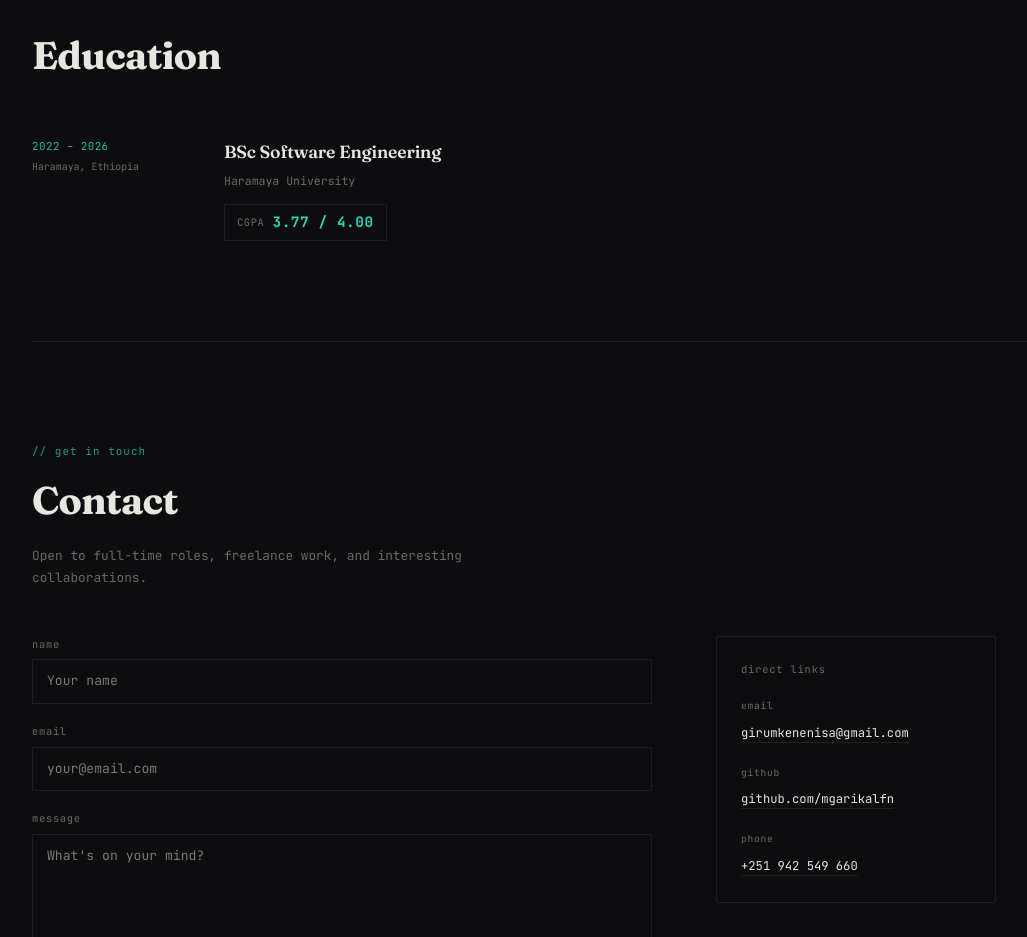
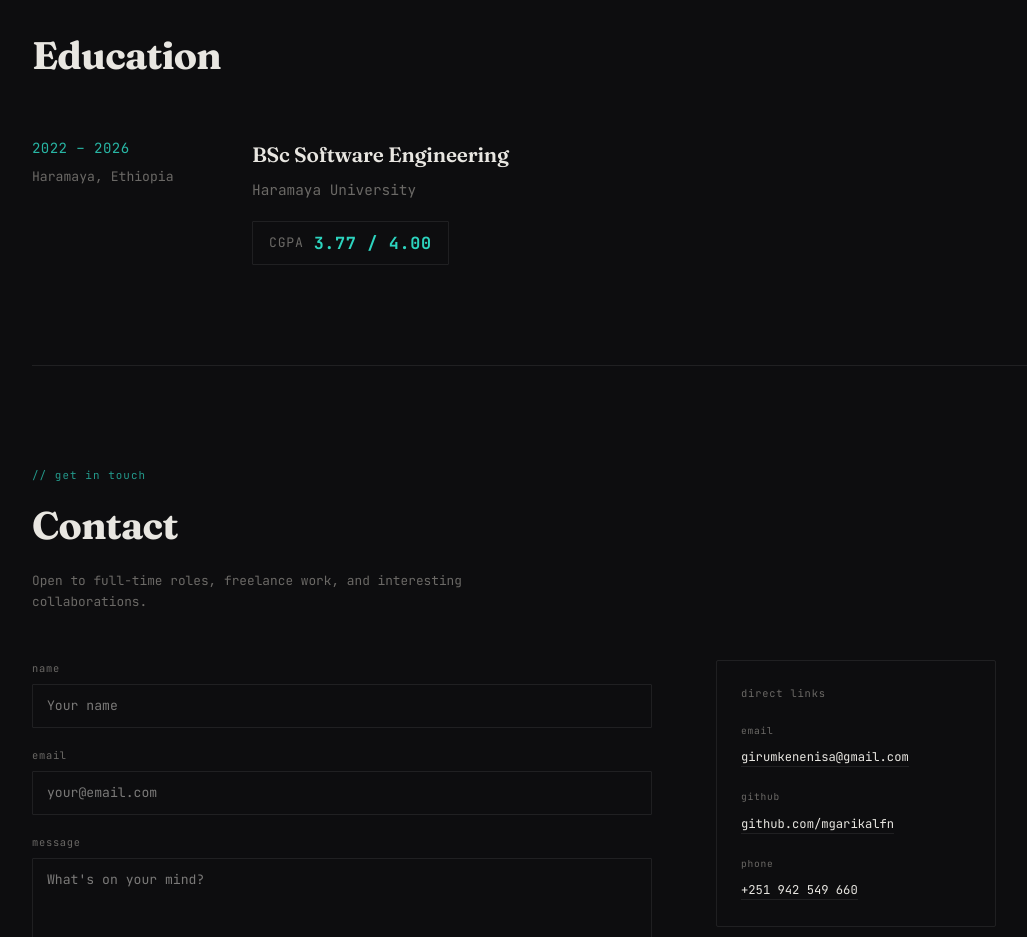
Before and after one commit to mgarikalfn/portfolio, a Next.js app: page / in a window 1280 px wide. Shown: the part 5420-6357 px from the top of the page, without its empty margins (236-1263 px from the left). Built offline with nearby package versions, Linux system fonts and the light colour scheme; no server answers.

Commit message:
style: increase Education section font sizes and CGPA badge padding

```diff
--- a/components/sections/Education.tsx
+++ b/components/sections/Education.tsx
@@ -15,7 +15,7 @@ export default function Education() {
         <h2
           style={{
             fontFamily: "var(--font-serif)",
-            fontSize: "clamp(1.8rem, 3vw, 2.5rem)",
+            fontSize: "clamp(2rem, 3vw, 2.8rem)",
             fontWeight: 700,
             color: "var(--color-text)",
             margin: "0 0 3rem",
@@ -28,36 +28,36 @@ export default function Education() {
 
       <FadeIn delay={0.07}>
         <div
-          style={{ display: "grid", gridTemplateColumns: "160px 1fr", gap: "2rem", alignItems: "start" }}
+          style={{ display: "grid", gridTemplateColumns: "180px 1fr", gap: "2.5rem", alignItems: "start" }}
           className="edu-row"
         >
           <div>
-            <p style={{ fontFamily: "var(--font-mono)", fontSize: "0.68rem", color: "var(--color-accent)", margin: "0 0 4px", letterSpacing: "0.04em", opacity: 0.85 }}>
+            <p style={{ fontFamily: "var(--font-mono)", fontSize: "0.88rem", color: "var(--color-accent)", margin: "0 0 5px", letterSpacing: "0.03em", opacity: 0.85 }}>
               2022 – 2026
             </p>
-            <p style={{ fontFamily: "var(--font-mono)", fontSize: "0.62rem", color: "var(--color-muted)", margin: 0 }}>
+            <p style={{ fontFamily: "var(--font-mono)", fontSize: "0.82rem", color: "var(--color-muted)", margin: 0 }}>
               Haramaya, Ethiopia
             </p>
           </div>
           <div>
-            <h3 style={{ fontFamily: "var(--font-serif)", fontSize: "1.1rem", fontWeight: 600, color: "var(--color-text)", margin: "0 0 4px", letterSpacing: "-0.01em" }}>
+            <h3 style={{ fontFamily: "var(--font-serif)", fontSize: "1.3rem", fontWeight: 600, color: "var(--color-text)", margin: "0 0 6px", letterSpacing: "-0.01em" }}>
               BSc Software Engineering
             </h3>
-            <p style={{ fontFamily: "var(--font-mono)", fontSize: "0.72rem", color: "var(--color-muted)", margin: "0 0 14px" }}>
+            <p style={{ fontFamily: "var(--font-mono)", fontSize: "0.9rem", color: "var(--color-muted)", margin: "0 0 18px" }}>
               Haramaya University
             </p>
             <div
               style={{
                 display: "inline-flex",
                 alignItems: "center",
-                gap: "8px",
+                gap: "10px",
                 border: "1px solid var(--color-border)",
-                padding: "5px 12px",
+                padding: "7px 16px",
                 borderRadius: "1px",
               }}
             >
-              <span style={{ fontFamily: "var(--font-mono)", fontSize: "0.65rem", color: "var(--color-muted)", letterSpacing: "0.06em" }}>CGPA</span>
-              <span style={{ fontFamily: "var(--font-mono)", fontSize: "0.9rem", fontWeight: 700, color: "var(--color-accent)", letterSpacing: "0.04em" }}>3.77 / 4.00</span>
+              <span style={{ fontFamily: "var(--font-mono)", fontSize: "0.82rem", color: "var(--color-muted)", letterSpacing: "0.06em" }}>CGPA</span>
+              <span style={{ fontFamily: "var(--font-mono)", fontSize: "1.05rem", fontWeight: 700, color: "var(--color-accent)", letterSpacing: "0.04em" }}>3.77 / 4.00</span>
             </div>
           </div>
         </div>
```
